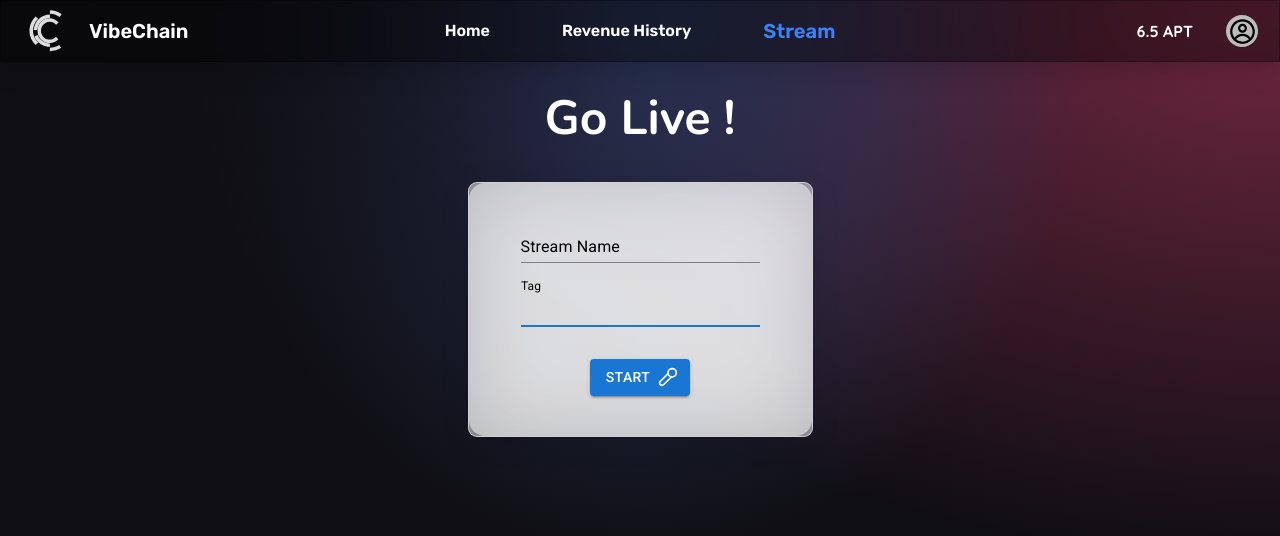
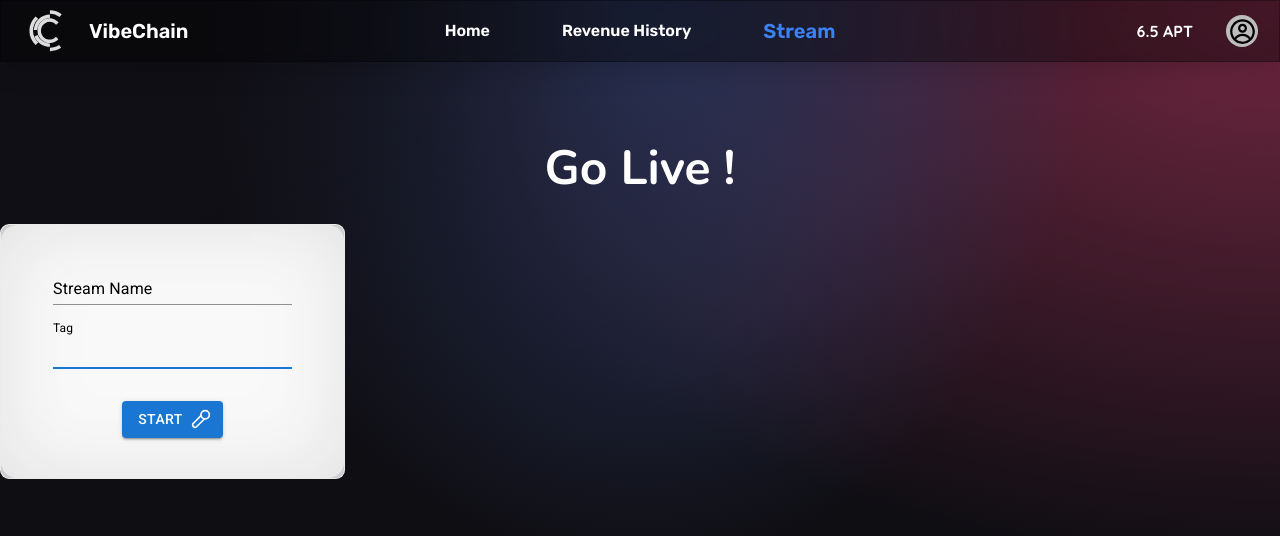
Before and after one commit to girinath2805/InterIIT-Aptos-PS-frontend, a React (Vite) app: page /streamerhome/stream in a window 1280 px wide. Shown: the top 536 px of the page. Built offline with nearby package versions, Linux system fonts and the light colour scheme.

Commit message:
stream,navbar commit

```diff
--- a/package.json
+++ b/package.json
@@ -17,6 +17,7 @@
     "@mui/joy": "^5.0.0-beta.15",
     "@mui/material": "^5.14.18",
     "@mui/system": "^5.14.18",
+    "@tailwindcss/forms": "^0.5.7",
     "prop-types": "^15.8.1",
     "react": "^18.2.0",
     "react-dom": "^18.2.0",
--- a/src/components/Navbar.jsx
+++ b/src/components/Navbar.jsx
@@ -149,7 +149,7 @@ const Navbar = () => {
 
 
   return (
-    <nav className="w-full flex md:justify-center justify-between items-center p-4 black-glassmorphism font-head">
+    <nav className="w-full flex md:justify-center justify-between items-center p-4 black-glassmorphism font-head z-1200">
       <div className="absolute md:flex hidden left-2 items-center cursor-pointer ">
         <img src={logo} alt="logo" className="cursor-pointer w-23 h-[5rem] color-white" />
         <span className='items-center text-white text-xl'>VibeChain</span>
--- a/src/components/Stream.jsx
+++ b/src/components/Stream.jsx
@@ -9,6 +9,7 @@ import TextField from '@mui/material/TextField';
 import Grid from '@mui/material/Grid';
 import { Button } from '@mui/material';
 import { LuMic2 } from "react-icons/lu";
+import { Dialog, DialogTitle, DialogContent, DialogActions } from '@mui/material';
 
 
 const Widget = styled('div')(({ theme }) => ({
@@ -35,8 +36,15 @@ const Stream = () => {
   const [tag, setTag] = useState();
   const [streamNameError, setStreamNameError] = useState(false);
   const [tagError, setTagError] = useState(false);
+  const [isConfirmationDialogOpen, setConfirmationDialogOpen] = useState(false);
 
+  const handleConfirmationDialogOpen = () => {
+    setConfirmationDialogOpen(true);
+  };
 
+  const handleConfirmationDialogClose = () => {
+    setConfirmationDialogOpen(false);
+  };
 
   const handleStart = () => {
     if (!streamName || !tag) {
@@ -82,6 +90,7 @@ const Stream = () => {
   }
 
   const handleStop = () => {
+
     if (mediaRecorder) {
       // Stop the media recorder
       mediaRecorder.stop();
@@ -95,6 +104,7 @@ const Stream = () => {
     // Update state to reflect that the stream is no longer live
     setIsLive(false);
     localStorage.setItem('live', false);
+    handleConfirmationDialogClose();
   }
 
   const handleMute = () => {
@@ -117,8 +127,8 @@ const Stream = () => {
       {isLive && <div className='text-5xl flex justify-center text-white font-semibold my-8 font-live'>
         You are Live !
       </div>}
-      <div className='flex h-auto items-center justify-center white-glassmorphism mx-auto w-min my-10'>
-        {!isLive && <div className=''>
+      <div className='absolute flex h-auto items-center justify-center white-glassmorphism mx-auto w-min'>
+        {!isLive && <div className='flex justify-center text-center text-white'>
           <Box sx={{ display: 'flex', width: '100%', overflow: 'hidden', flexDirection: 'column', alignItems: 'center', justifyContent: 'center', marginX: 'auto' }}>
             <Widget>
               <Box
@@ -285,7 +295,7 @@ const Stream = () => {
                 mt: 4,
                 mb: 1
               }}>
-                <Button variant='contained' onClick={handleStop}
+                <Button variant='contained' onClick={handleConfirmationDialogOpen}
                   sx={{
                     backgroundColor: '#F44336',
                     ':hover': {
@@ -296,6 +306,16 @@ const Stream = () => {
             </Widget>
           </Box>
         }
+        <Dialog open={isConfirmationDialogOpen} onClose={handleConfirmationDialogClose}>
+        <DialogTitle>Stop Streaming?</DialogTitle>
+        <DialogContent>
+          Are you sure you want to stop the stream?
+        </DialogContent>
+        <DialogActions>
+          <Button onClick={handleConfirmationDialogClose}>Cancel</Button>
+          <Button onClick={handleStop}>Stop Stream</Button>
+        </DialogActions>
+      </Dialog>
       </div >
     </>
   )
--- a/src/components/StreamerDash.jsx
+++ b/src/components/StreamerDash.jsx
@@ -1,7 +1,6 @@
 import React,{useState} from 'react'
 import { styled, createTheme, ThemeProvider } from '@mui/material/styles';
 import CssBaseline from '@mui/material/CssBaseline';
-import MuiDrawer from '@mui/material/Drawer';
 import Box from '@mui/material/Box';
 import Toolbar from '@mui/material/Toolbar';
 import Container from '@mui/material/Container';
@@ -14,11 +13,6 @@ import Orders from './Orders';
 const defaultTheme = createTheme();
 
 const StreamerDash = () => {
-
-const [open, setOpen] = React.useState(true);
-  const toggleDrawer = () => {
-    setOpen(!open);
-  };
   return (
     <ThemeProvider theme={defaultTheme}>
       <Box sx={{ display: 'flex' }}>
--- a/src/container/StreamerHome.jsx
+++ b/src/container/StreamerHome.jsx
@@ -7,17 +7,18 @@ const StreamerHome = () => {
   let location = useLocation();
 
   return (
-    <div className='gradient-bg-welcome h-screen overflow-auto'>
-      <Navbar/>
+    <div className='h-screen overflow-auto gradient-bg-welcome'>
+      <div className="fixed w-full">
+      <Navbar />
+    </div>
       <TransitionGroup>
         <CSSTransition
           key={location.key}
           classNames="page"
           timeout={300}
         >
-          <div style={{ minHeight: '100vh', overflowY:'auto' }}>
+          <div style={{ minHeight: '100vh', overflowY:'auto' }} className='my-[7rem]'>
             <Routes location={location}>
-              <Route path='home' element={<StreamerDash/>}/>
               <Route path='stream' element={<Stream/>}/>
               <Route path='revenuehistory' element={<RevenueHistory/>}/>
             </Routes>
--- a/src/index.css
+++ b/src/index.css
@@ -25,10 +25,8 @@
 }
 
 .white-glassmorphism {
-  /* From https://css.glass */
-  background: rgba(255, 255, 255, 0.5);
+  background: rgba(255, 255, 255, 0.8);
   border-radius: 9px;
-  box-shadow: 0 4px 30px rgba(0, 0, 0, 0.1);
   backdrop-filter: blur(6px);
   -webkit-backdrop-filter: blur(6px);
   border: 1px solid rgba(255, 255, 255, 0.59);
```
Also changed, not shown: tailwind.config.js (line endings or trailing spaces), 1 other file (tests, documents, lock files or other folders).
